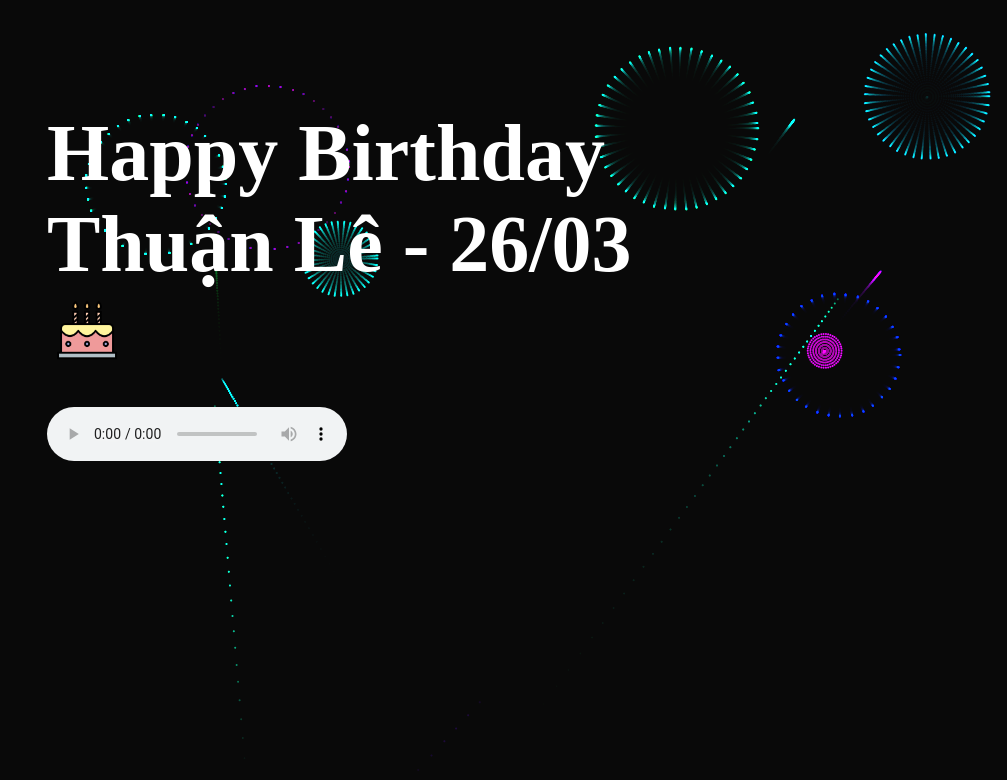
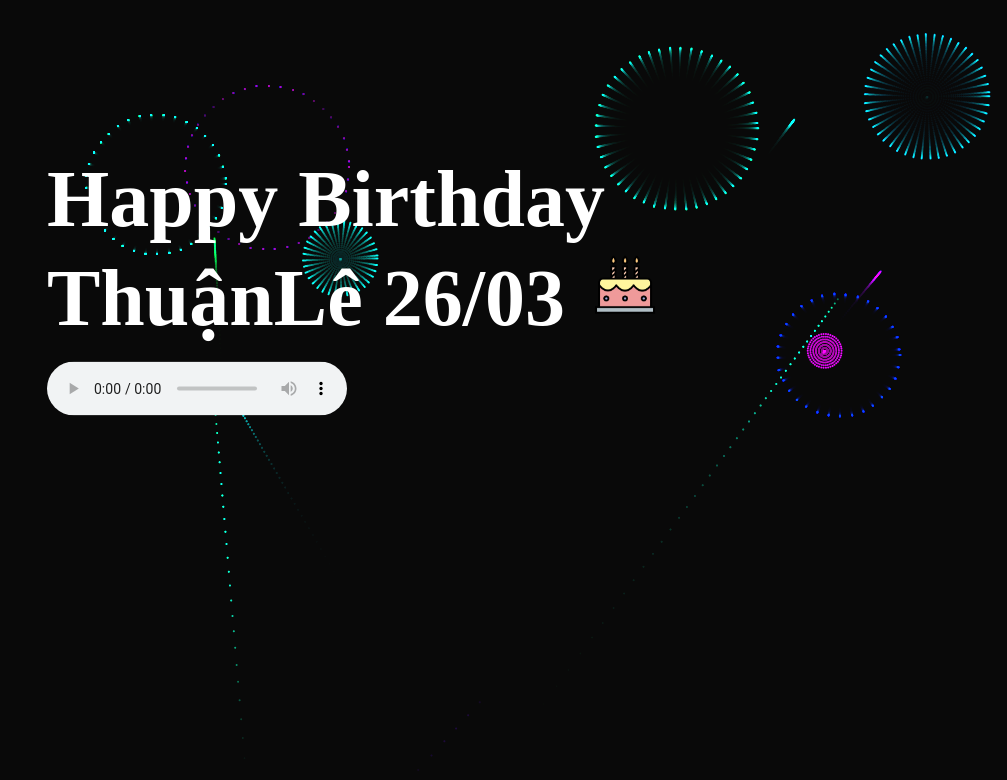
Before and after one commit to QuangTrung96/HappyBirthday, a plain HTML site: page index.html in a window 1280 px wide. Shown: the whole page, without its empty margins (273-1280 px from the left). Drawn offline with nearby package versions, Linux system fonts and the light colour scheme.

Commit message:
Init Project

```diff
--- a/index.html
+++ b/index.html
@@ -7,7 +7,7 @@
         <link rel="stylesheet" href="./css/style.css">
     </head>
     <body>
-        <h1>Happy Birthday Thuận Lê - 26/03 <img src="./data/hpbd.png" style="width: 80px; height: auto;" alt="Happy Birthday"><br />
+        <h1>Happy Birthday ThuậnLê 26/03 <img src="./data/hpbd.png" style="width: 80px; height: auto;" alt="Happy Birthday">
             <audio controls id="myAudio" title="Click Giúp Mình Nhé!" autoplay="true">
                 <source src="data/hbpd.mp4">
             </audio>
```
